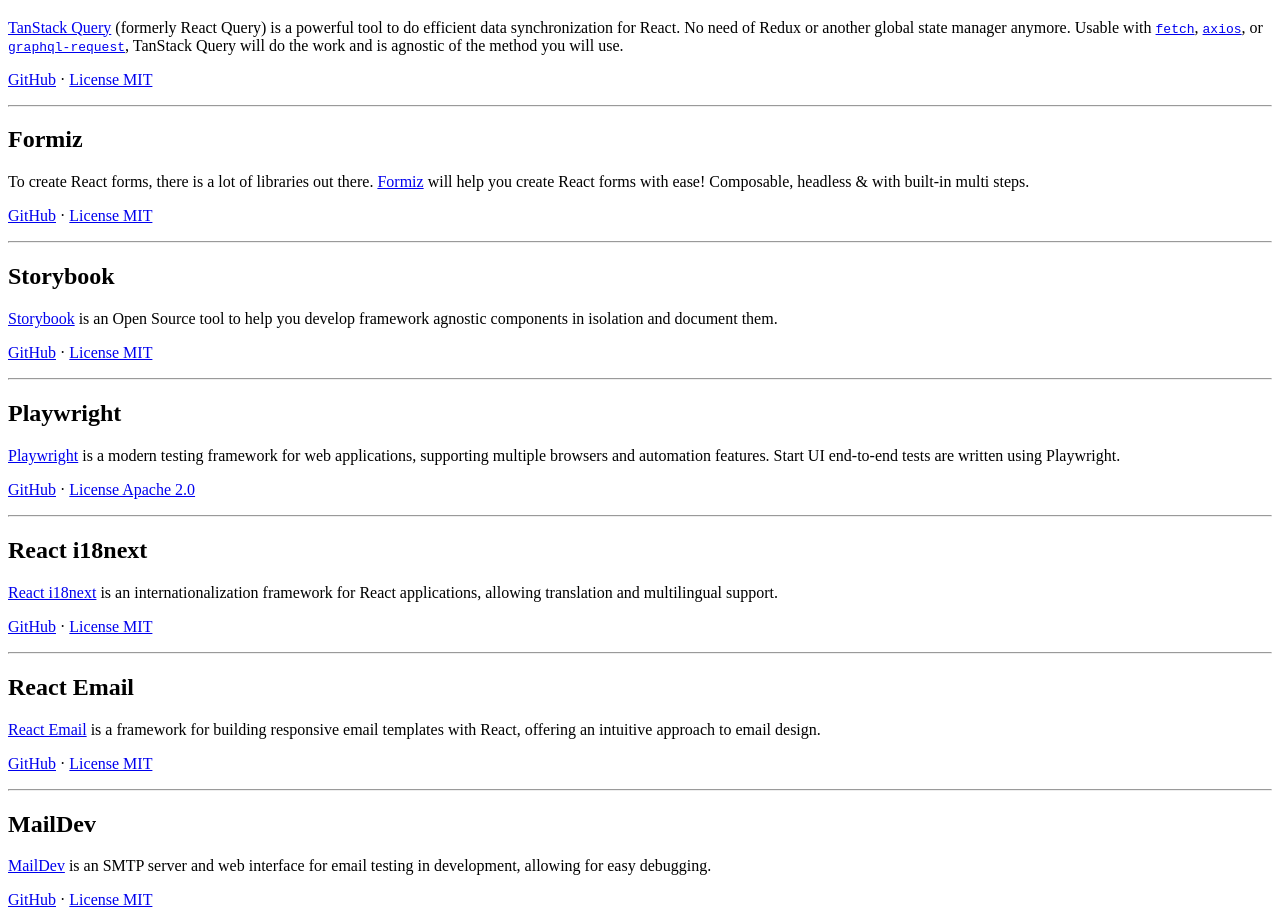
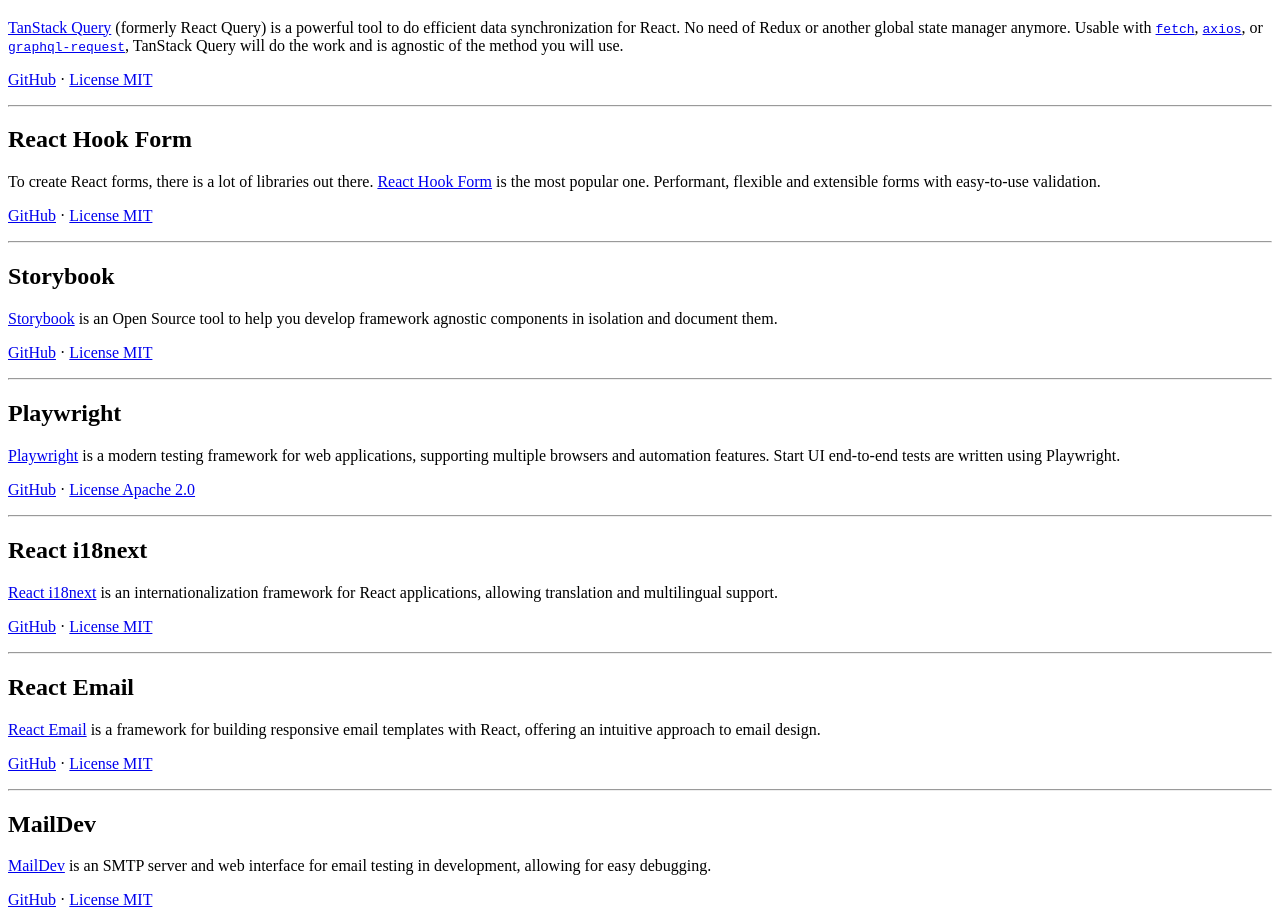
Before and after one commit to BearStudio/start-ui-web-docs, a Next.js app: page /technologies in a window 1280 px wide. Shown: the part 1041-1964 px from the top of the page. Built offline with nearby package versions, Linux system fonts and the light colour scheme.

Commit message:
fix: Replace Formiz techno with React Hook Form

```diff
--- a/pages/index.mdx
+++ b/pages/index.mdx
@@ -9,7 +9,9 @@ A live read-only demonstration of what you will have when starting a project wit
 
 ## Technologies
 
-<div><img src="/images/tech-logos.png" alt="Technologies logos of the starter" /></div>
+<div>
+  <img src="/images/tech-logos.png" alt="Technologies logos of the starter" />
+</div>
 
-[🟦 TypeScript](https://www.typescriptlang.org/), [⚛️ React](https://react.dev/), [⚫️ NextJS](https://nextjs.org/), [⚡️ Chakra UI](https://chakra-ui.com/),  [🟦 tRPC](https://trpc.io/), [▲ Prisma](https://www.prisma.io/), [🏖️ TanStack Query](https://react-query.tanstack.com/), [📕 Storybook](https://storybook.js.org/), [🎭 Playwright](https://playwright.dev/), [🐜 Formiz](https://formiz-react.com/)
+[🟦 TypeScript](https://www.typescriptlang.org/), [⚛️ React](https://react.dev/), [⚫️ NextJS](https://nextjs.org/), [⚡️ Chakra UI](https://chakra-ui.com/), [🟦 tRPC](https://trpc.io/), [▲ Prisma](https://www.prisma.io/), [🏖️ TanStack Query](https://react-query.tanstack.com/), [📕 Storybook](https://storybook.js.org/), [🎭 Playwright](https://playwright.dev/), [📋 React Hook Form](https://react-hook-form.com/)
 , [🌍 React i18next](https://react.i18next.com/)
--- a/pages/technologies.mdx
+++ b/pages/technologies.mdx
@@ -78,13 +78,12 @@ TanStack Query will do the work and is agnostic of the method you will use.
 
 ---
 
-## Formiz
+## React Hook Form
 
 To create React forms, there is a lot of libraries out there.
-[Formiz](https://formiz-react.com/) will help you create React forms with ease!
-Composable, headless & with built-in multi steps.
+[React Hook Form](https://react-hook-form.com/) is the most popular one. Performant, flexible and extensible forms with easy-to-use validation.
 
-[GitHub](https://github.com/ivan-dalmet/formiz) · [License MIT](https://github.com/ivan-dalmet/formiz/blob/master/LICENSE)
+[GitHub](https://github.com/react-hook-form/react-hook-form) · [License MIT](https://github.com/react-hook-form/react-hook-form/blob/master/LICENSE)
 
 ---
 
```
